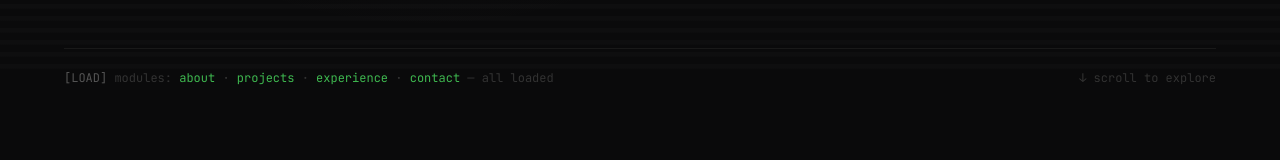
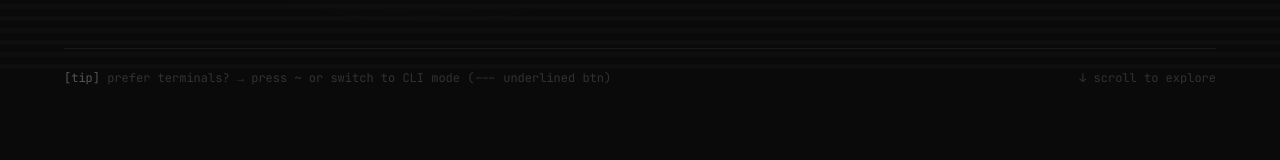
Before and after one commit to shivanirai08/pt, a Next.js app: page / in a window 1280 px wide. Shown: the part 724-884 px from the top of the page. Built offline with nearby package versions, Linux system fonts and the light colour scheme.

Commit message:
feat: update boot sequence message to provide terminal preference tip

```diff
--- a/app/gui/Home.tsx
+++ b/app/gui/Home.tsx
@@ -318,11 +318,7 @@ export default function GUIHome({
             }`}
           >
             <div className="text-[12px] text-[#333]">
-              <span className="text-[#555]">[LOAD]</span> modules:{" "}
-              <span className="text-[#3fb950]">about</span> ·{" "}
-              <span className="text-[#3fb950]">projects</span> ·{" "}
-              <span className="text-[#3fb950]">experience</span> ·{" "}
-              <span className="text-[#3fb950]">contact</span> — all loaded
+              <span className="text-[#555]">[tip]</span> prefer terminals? → press ~ or switch to CLI mode (--- underlined btn)
             </div>
             <div className="text-[12px] text-[#333]">↓ scroll to explore</div>
           </div>
```
